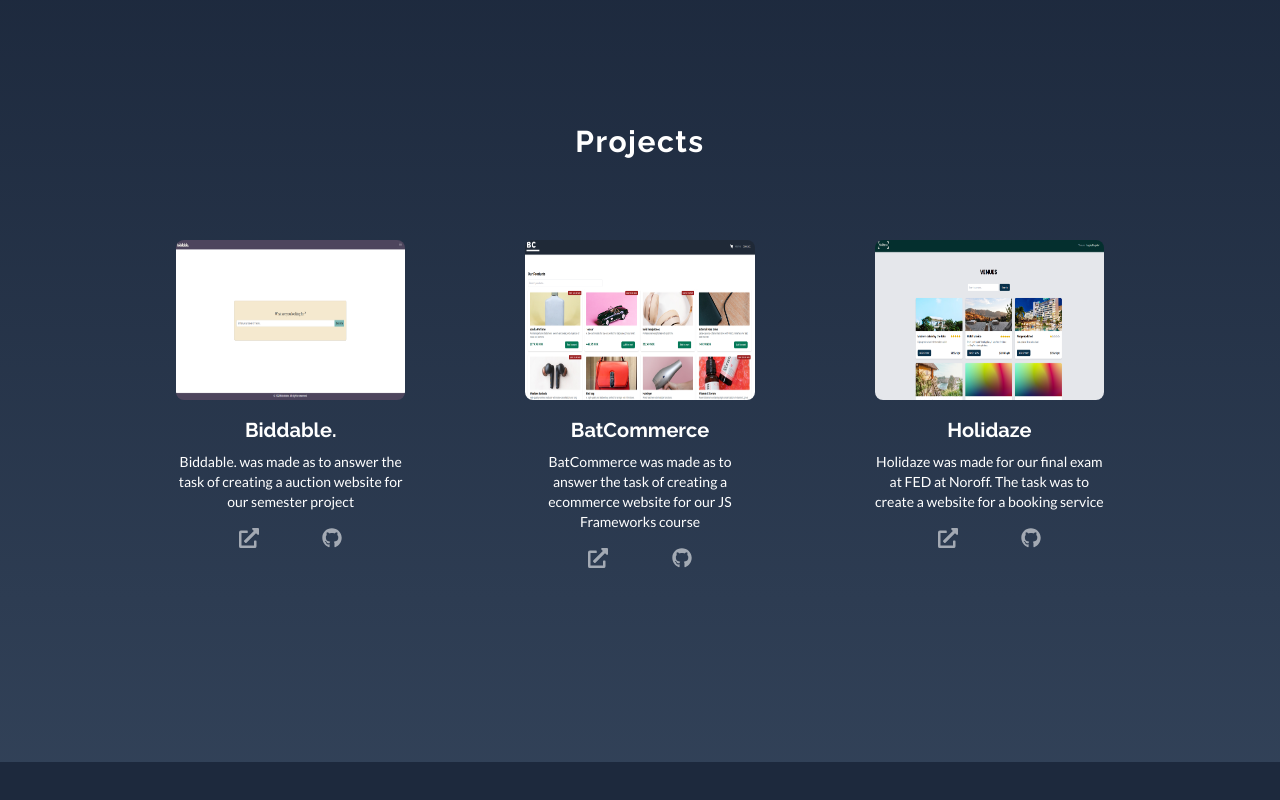
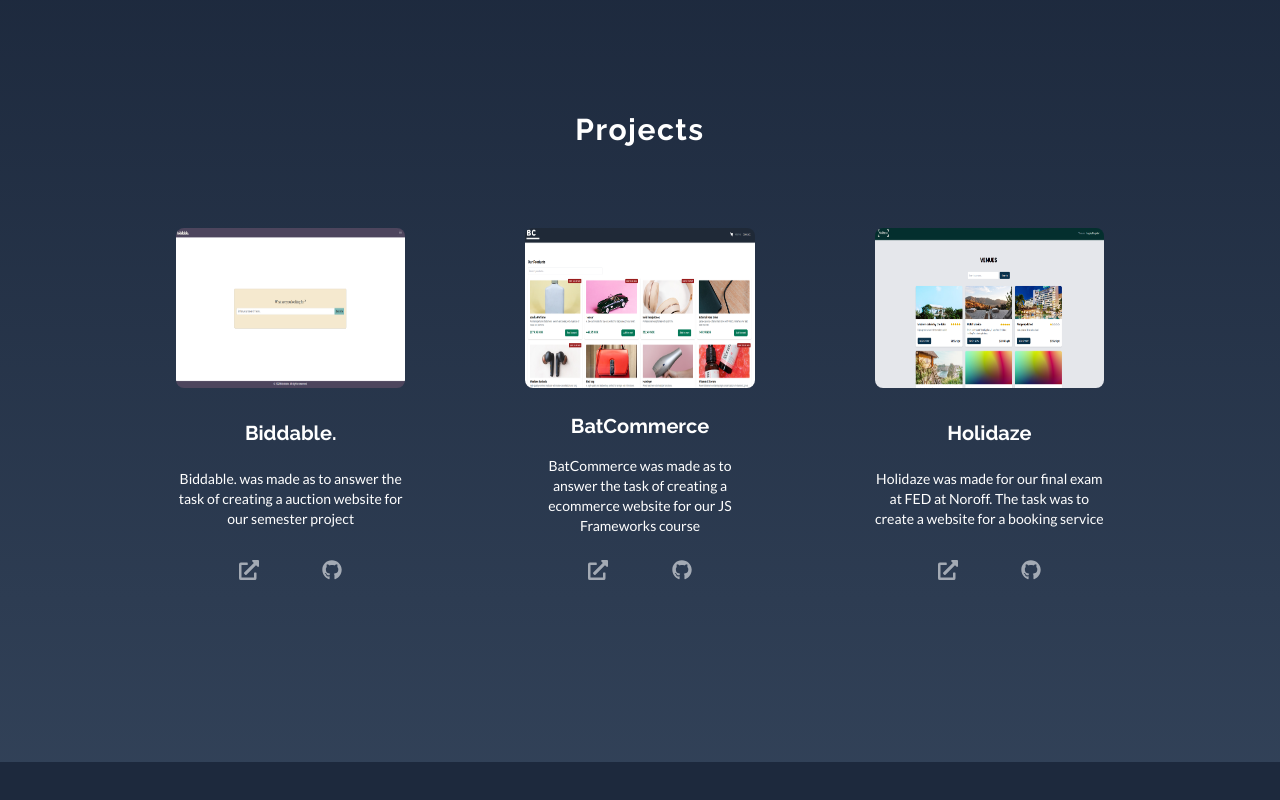
Before and after one commit to Glenn-2k/portfolio-2, a React (Vite) app: page / in a window 1280 px wide. Shown: the part 902-1702 px from the top of the page. Built offline with nearby package versions, Linux system fonts and the light colour scheme.

Commit message:
refactor About and ProjectCard components for improved layout and styling

```diff
--- a/src/components/About/index.jsx
+++ b/src/components/About/index.jsx
@@ -35,7 +35,7 @@ function About() {
   return (
     <motion.section
       id="about"
-      className="bg-gradient-to-b from-slate-800 to-slate-700 text-white w-full min-h-screen flex flex-col items-center justify-center"
+      className="bg-gradient-to-b from-slate-800 to-slate-700 text-white  w-full min-h-screen flex flex-col items-center justify-center"
       initial="hidden"
       animate="visible"
       transition={{ duration: 1, ease: "easeOut" }}
--- a/src/components/ProjectCard/index.jsx
+++ b/src/components/ProjectCard/index.jsx
@@ -14,13 +14,13 @@ Projectcard.propTypes = {
 function Projectcard({ project, image, description, liveUrl, repoUrl }) {
   return (
     <motion.div
-      className=" rounded-2xl p-6 flex flex-col items-center text-center"
+      className=" rounded-2xl px-0 md:p-6 flex flex-col items-center text-center"
       initial={{ opacity: 0, x: 100 }}
       whileInView={{ opacity: 1, x: 0 }}
       viewport={{ once: true }}
       transition={{ duration: 1, ease: "easeOut" }}
     >
-      <div className=" transition-transform duration-300 hover:shadow-2xl hover:scale-105  rounded-2xl p-6 flex flex-col items-center text-center  max-w-sm mx-auto">
+      <div className=" transition-transform duration-300 hover:shadow-2xl hover:scale-105  rounded-2xl p-6 flex flex-col justify-between items-center text-center sm:h-80 md:h-100  max-w-80 mx-auto">
         <img src={image} className="w-full h-40  bg-red-500 rounded-lg mb-4" />
         <h3 className="text-xl font-bold mb-2">{project}</h3>
         <p className="text-sm">{description}</p>
```
